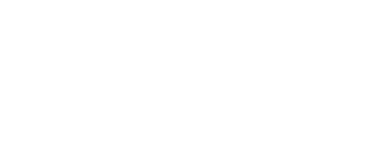
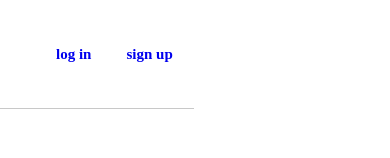
Before and after one commit to lilyshowlader/goodnight.me, a React (Create React App) app: page / in a window 390 px wide. Shown: the top 158 px of the page. Built offline with nearby package versions, Linux system fonts and the light colour scheme.

Commit message:
add navbar component

```diff
--- a/package.json
+++ b/package.json
@@ -8,6 +8,7 @@
     "@testing-library/user-event": "^13.5.0",
     "react": "^18.2.0",
     "react-dom": "^18.2.0",
+    "react-router-dom": "^6.4.3",
     "react-scripts": "5.0.1",
     "web-vitals": "^2.1.4"
   },
--- a/src/App.js
+++ b/src/App.js
@@ -1,9 +1,10 @@
 import './App.css';
 import Landing from './pages/Landing/Landing';
-
+import NavBar from './components/NavBar/NavBar';
 function App() {
   return (
     <div className="App">
+      <NavBar/>
       <Landing/>
     </div>
 
--- /dev/null
+++ b/src/components/NavBar/NavBar.jsx
@@ -0,0 +1,29 @@
+import { NavLink } from 'react-router-dom'
+import styles from './NavBar.module.css'
+
+const NavBar = ({ user, handleLogout }) => {
+
+  const publicLinks = (
+    <ul>
+      <li><NavLink to="/login">log in</NavLink></li>
+      <li><NavLink to="/signup">sign up</NavLink></li>
+    </ul>
+  )
+
+  const protectedLinks = (
+    <ul>
+      <li><NavLink to="/blogs">BLOGS</NavLink></li>
+      <li><NavLink to="/blogs/new">NEW BLOG</NavLink></li>
+      <li><NavLink to="/logout" onClick={handleLogout}>LOG OUT</NavLink></li>
+    </ul>
+  )
+
+  return (
+    <nav className={styles.container}>
+      <NavLink to={'/'}></NavLink>
+      {user ? protectedLinks : publicLinks}
+    </nav>
+  )
+}
+
+export default NavBar
--- /dev/null
+++ b/src/components/NavBar/NavBar.module.css
@@ -0,0 +1,44 @@
+.container {
+  top: 0;
+  z-index: 1;
+  /* width: 100%; */
+  height: 80px;
+  display: flex;
+  position: fixed;
+  padding: 14px 21px;
+  align-items: center;
+  background: white;
+  border-bottom: 1px solid rgb(200, 200, 200);
+}
+
+a {
+  text-decoration: none;
+  font: black;
+}
+.container img {
+  width: 50px;
+}
+
+.container ul {
+  margin: 0;
+  width: 100%;
+  display: flex;
+  list-style: none;
+  font-weight: bold;
+  align-items: center;
+  justify-content: flex-end;
+}
+
+.container li {
+  margin-left: 35px;
+  text-align: right;
+}
+
+@media only screen and (max-width: 414px) {
+  .container ul {
+    padding-left: 0px;
+  }
+  .container li {
+    font-size: 15px;
+  }
+}
--- a/src/index.js
+++ b/src/index.js
@@ -2,16 +2,13 @@
 import ReactDOM from 'react-dom/client';
 import './index.css';
 import App from './App';
-import reportWebVitals from './reportWebVitals';
+import { BrowserRouter as Router } from 'react-router-dom'
 
-const root = ReactDOM.createRoot(document.getElementById('root'));
+const root = ReactDOM.createRoot(document.getElementById('root'))
 root.render(
   <React.StrictMode>
-    <App />
+    <Router>
+      <App />
+    </Router>
   </React.StrictMode>
-);
-
-// If you want to start measuring performance in your app, pass a function
-// to log results (for example: reportWebVitals(console.log))
-// or send to an analytics endpoint. Learn more: https://bit.ly/CRA-vitals
-reportWebVitals();
+)
--- a/src/pages/Landing/Landing.jsx
+++ b/src/pages/Landing/Landing.jsx
@@ -1,4 +1,5 @@
 import styles from "./Landing.module.css"
+// import NavBar from "../../components/NavBar/NavBar"
 
 const Landing = () => {
   return (
--- a/src/reportWebVitals.js
+++ /dev/null
@@ -1,13 +0,0 @@
-const reportWebVitals = onPerfEntry => {
-  if (onPerfEntry && onPerfEntry instanceof Function) {
-    import('web-vitals').then(({ getCLS, getFID, getFCP, getLCP, getTTFB }) => {
-      getCLS(onPerfEntry);
-      getFID(onPerfEntry);
-      getFCP(onPerfEntry);
-      getLCP(onPerfEntry);
-      getTTFB(onPerfEntry);
-    });
-  }
-};
-
-export default reportWebVitals;
```
Also changed, not shown: 1 other file (tests, documents, lock files or other folders).
